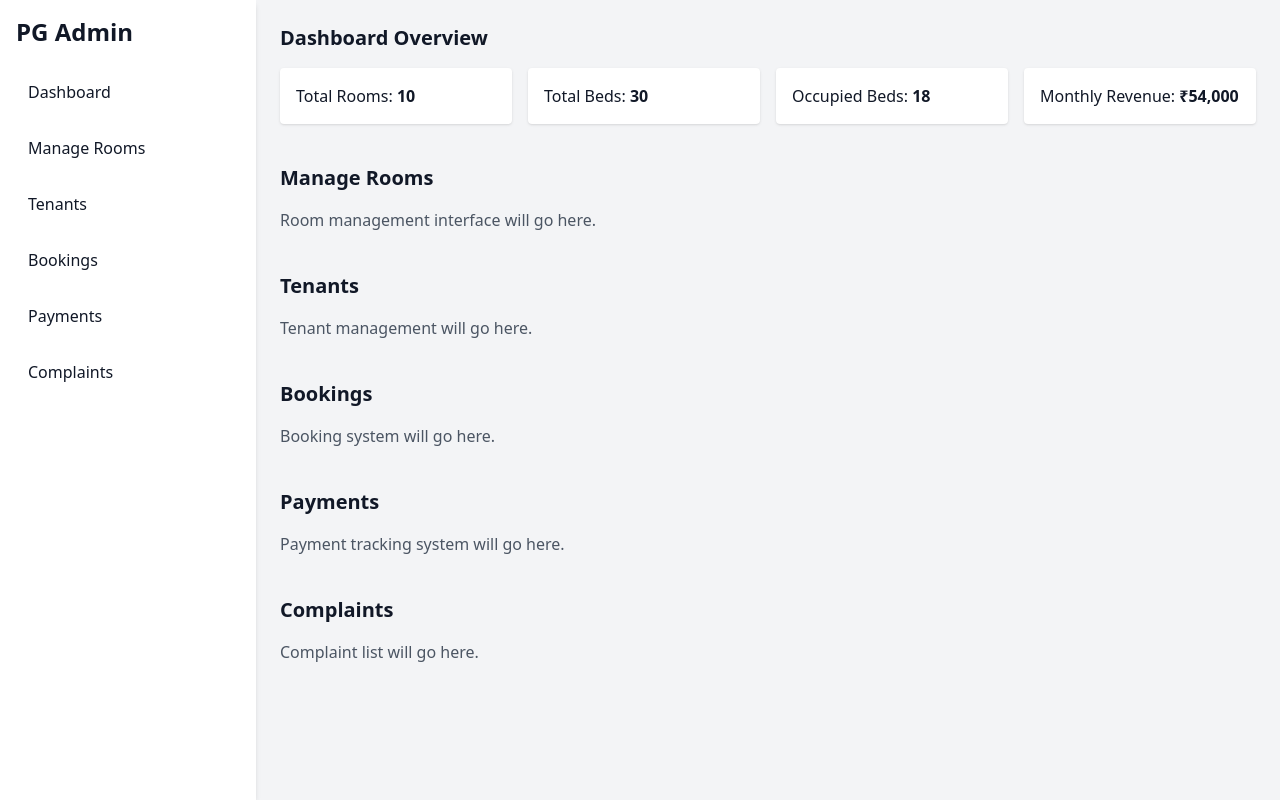
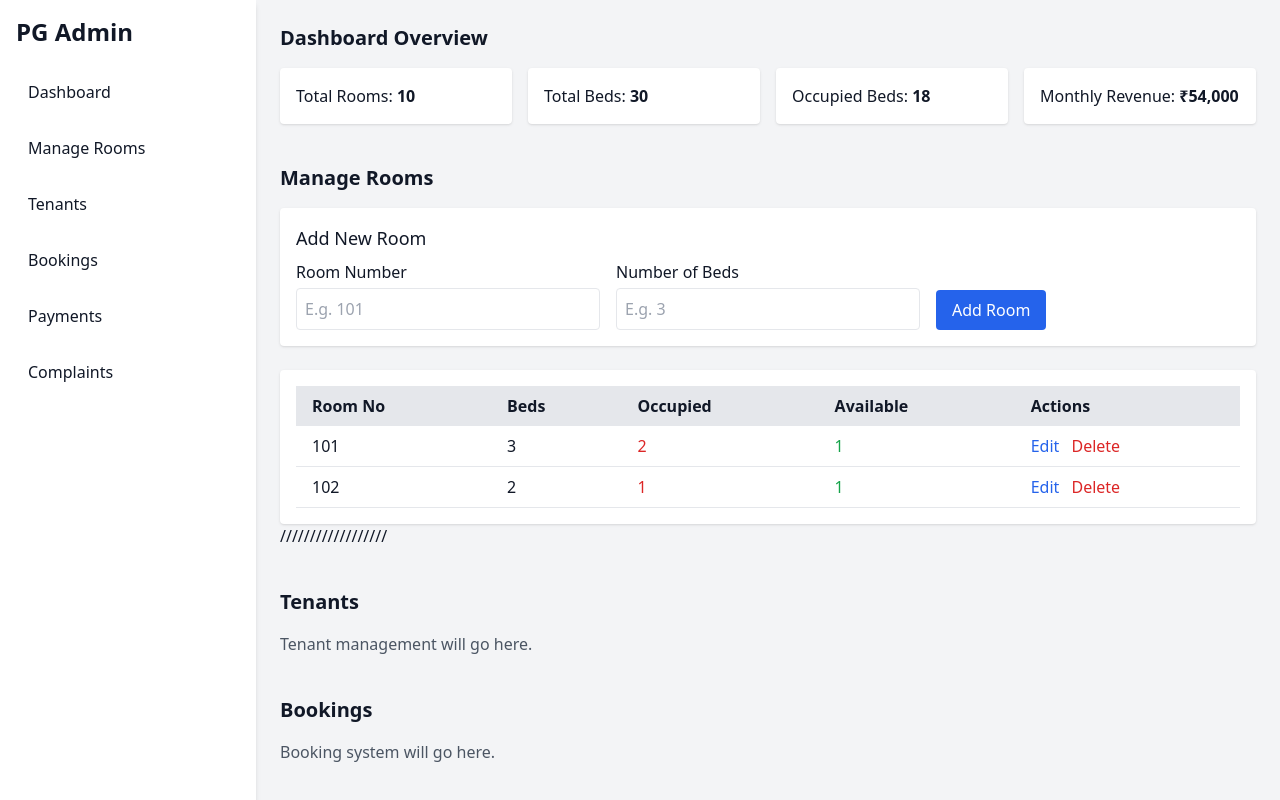
Before and after one commit to kranthisrinivas/hotel, a plain HTML site: page index.html in a window 1280 px wide. Shown: the top 800 px of the page. Drawn offline with nearby package versions, Linux system fonts and the light colour scheme.

Commit message:
index.html

```diff
--- a/index.html
+++ b/index.html
@@ -38,9 +38,65 @@
 
       <!-- Placeholder sections for other modules -->
       <section id="rooms" class="mt-10">
-        <h2 class="text-xl font-semibold mb-4">Manage Rooms</h2>
-        <p class="text-gray-600">Room management interface will go here.</p>
-      </section>
+  <h2 class="text-xl font-semibold mb-4">Manage Rooms</h2>
+
+  <!-- Add New Room Form -->
+  <div class="bg-white p-4 rounded shadow mb-6">
+    <h3 class="text-lg font-medium mb-2">Add New Room</h3>
+    <form class="grid grid-cols-1 md:grid-cols-3 gap-4">
+      <div>
+        <label class="block mb-1 font-medium">Room Number</label>
+        <input type="text" class="w-full border p-2 rounded" placeholder="E.g. 101" />
+      </div>
+      <div>
+        <label class="block mb-1 font-medium">Number of Beds</label>
+        <input type="number" class="w-full border p-2 rounded" placeholder="E.g. 3" />
+      </div>
+      <div class="flex items-end">
+        <button type="submit" class="bg-blue-600 text-white px-4 py-2 rounded hover:bg-blue-700">Add Room</button>
+      </div>
+    </form>
+  </div>
+
+  <!-- Room Table -->
+  <div class="bg-white p-4 rounded shadow">
+    <table class="min-w-full">
+      <thead class="bg-gray-200">
+        <tr>
+          <th class="py-2 px-4 text-left">Room No</th>
+          <th class="py-2 px-4 text-left">Beds</th>
+          <th class="py-2 px-4 text-left">Occupied</th>
+          <th class="py-2 px-4 text-left">Available</th>
+          <th class="py-2 px-4 text-left">Actions</th>
+        </tr>
+      </thead>
+      <tbody>
+        <tr class="border-b">
+          <td class="py-2 px-4">101</td>
+          <td class="py-2 px-4">3</td>
+          <td class="py-2 px-4 text-red-600">2</td>
+          <td class="py-2 px-4 text-green-600">1</td>
+          <td class="py-2 px-4 space-x-2">
+            <button class="text-blue-600 hover:underline">Edit</button>
+            <button class="text-red-600 hover:underline">Delete</button>
+          </td>
+        </tr>
+        <tr class="border-b">
+          <td class="py-2 px-4">102</td>
+          <td class="py-2 px-4">2</td>
+          <td class="py-2 px-4 text-red-600">1</td>
+          <td class="py-2 px-4 text-green-600">1</td>
+          <td class="py-2 px-4 space-x-2">
+            <button class="text-blue-600 hover:underline">Edit</button>
+            <button class="text-red-600 hover:underline">Delete</button>
+          </td>
+        </tr>
+      </tbody>
+    </table>
+  </div>
+</section>
+
+      //////////////////
 
       <section id="tenants" class="mt-10">
         <h2 class="text-xl font-semibold mb-4">Tenants</h2>
```
